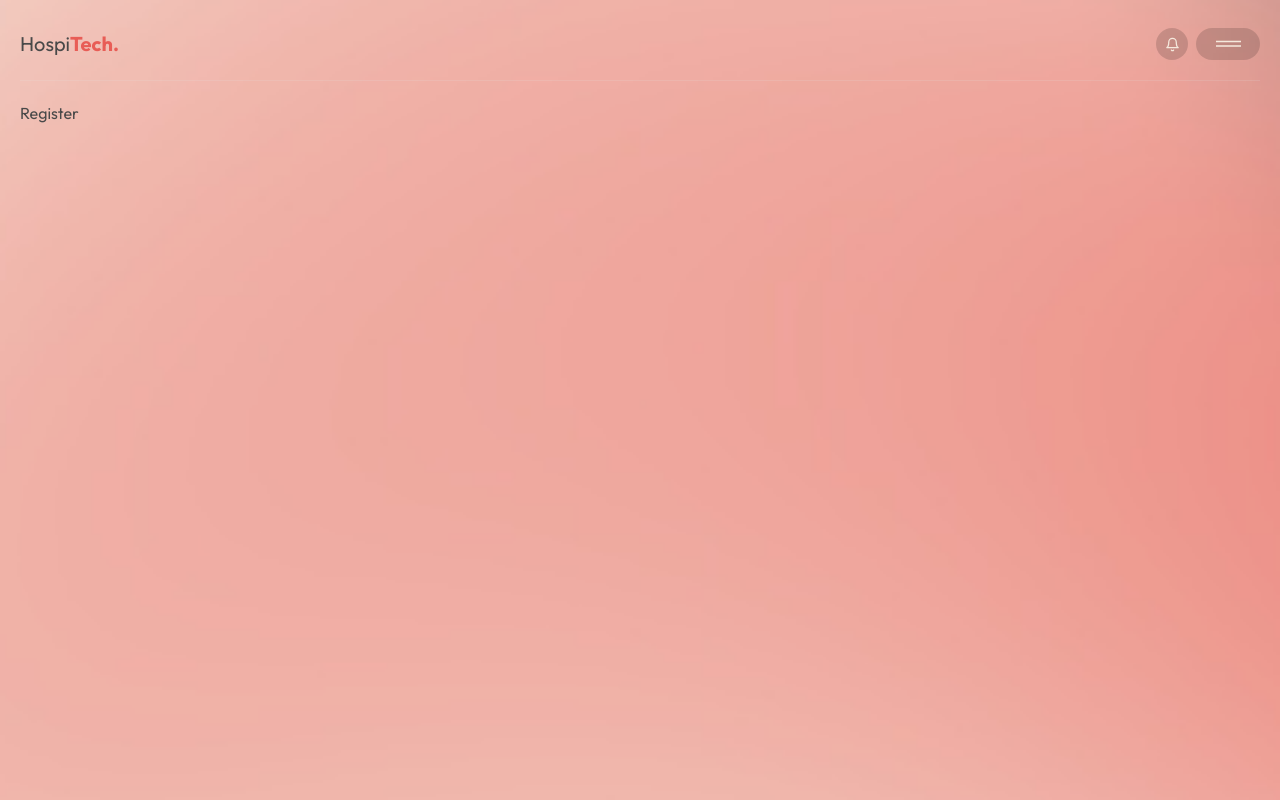
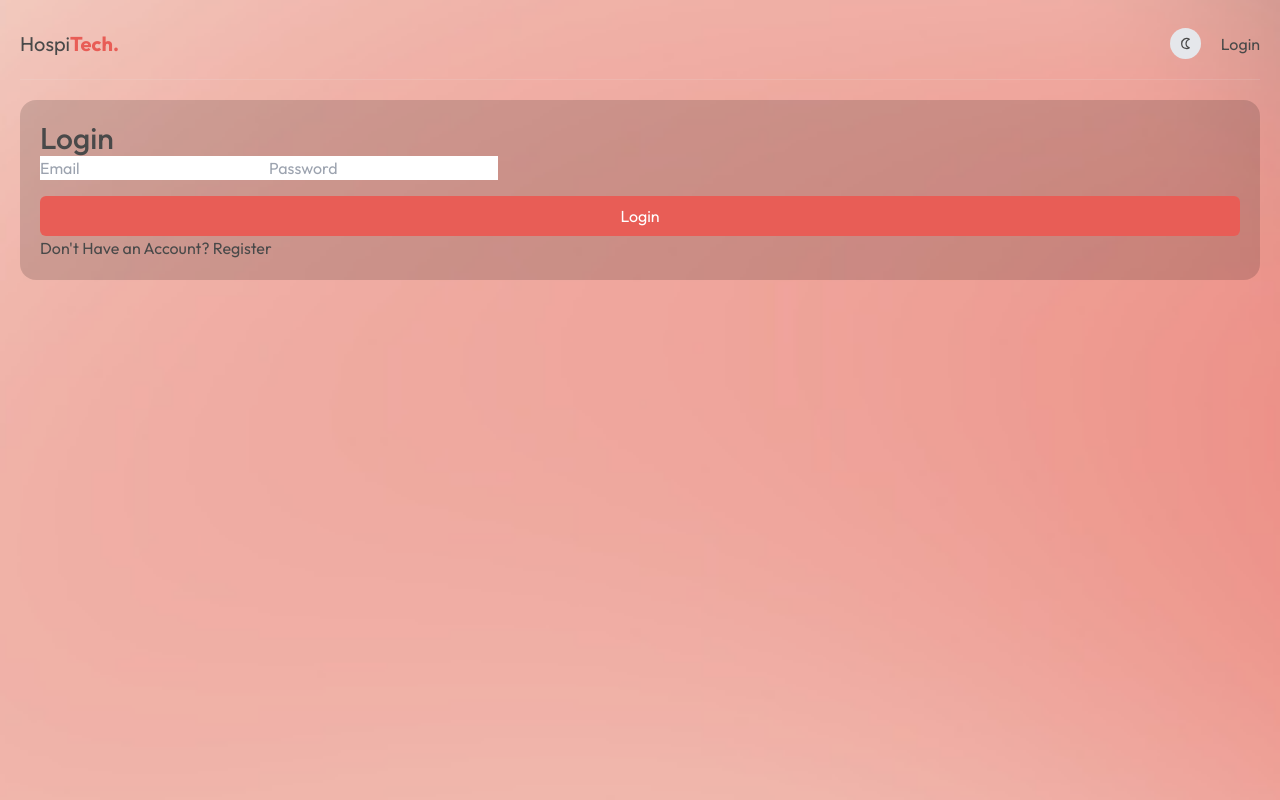
Before and after one commit to tejasbenibagde/hospiTech, a React (Vite) app in the folder client/: page /login in a window 1280 px wide. Built offline with nearby package versions, Linux system fonts and the light colour scheme; no server answers.

Commit message:
Update: Auth State with Login and Signup component

```diff
--- a/client/package.json
+++ b/client/package.json
@@ -11,6 +11,7 @@
   },
   "dependencies": {
     "@reduxjs/toolkit": "^2.2.7",
+    "jwt-decode": "^4.0.0",
     "react": "^18.3.1",
     "react-dom": "^18.3.1",
     "react-icons": "^5.2.1",
--- a/client/src/components/navigation/Navbar.jsx
+++ b/client/src/components/navigation/Navbar.jsx
@@ -4,10 +4,14 @@ import { TfiLineDouble } from "react-icons/tfi";
 import NavMenu from "./NavMenu";
 import { useState } from "react";
 import { Link } from "react-router-dom";
+import { useSelector } from "react-redux";
+import DarkModeToggle from "../DarkModeToggle";
 
 function Nav() {
 
     const [nav, setNav] = useState(false);
+
+    const { token } = useSelector((state) => state.auth)
 
     return (
         <div className="flex flex-col gap-5">
@@ -18,13 +22,21 @@ function Nav() {
                     </Link>
                 </div>
                 <div className="nav-btns flex flex-row gap-2">
+                    {token ? (
+                        <>
                             <Link to={"/notifications"} className="bg-card-bg h-8 w-8 rounded-full flex items-center justify-center">
                                 <FiBell color="#F5E9DD" size={15} />
                             </Link>
                             <button onClick={() => setNav(true)} className="bg-card-bg h-8 w-16 rounded-full flex items-center justify-center cursor-pointer">
-
                                 <TfiLineDouble color="#F5E9DD" size={25} />
                             </button>
+                        </>
+                    ) : (
+                        <div className="flex items-center justify-center gap-5">
+                            <DarkModeToggle />
+                            <Link to={"/login"} className="text">Login</Link>
+                        </div>
+                    )}
                 </div>
             </div>
             {nav && (
--- a/client/src/pages/Auth/Login.jsx
+++ b/client/src/pages/Auth/Login.jsx
@@ -1,11 +1,62 @@
-import React from 'react'
+import { useState } from "react";
+import { Link } from "react-router-dom"
+import { useLoginMutation } from '../../redux/api';
+import { useDispatch } from 'react-redux';
+import { setToken } from "../../redux/features/auth/authSlice";
 
 const Login = () => {
+    const [user, setUser] = useState({ email: "", password: "" });
+    const [login, { isLoading }] = useLoginMutation();
+    const dispatch = useDispatch();
+
+    const handleChange = (e) => {
+        const { name, value } = e.target;
+        setUser({
+            ...user,
+            [name]: value
+        });
+    };
+
+    const handleSubmit = async (e) => {
+        e.preventDefault();
+        try {
+            const res = await login(user).unwrap();
+            dispatch(setToken({ token: res.token }));
+            alert(res.message || "Logged In Successfully");
+        } catch (error) {
+            console.log(error);
+            alert(error.data.errors[0].msg || "Failed to Login. Please try again");
+        }
+    };
+
     return (
-        <div>
-            <h1 className='text'>Register</h1>
+        <div className='card'>
+            <h1 className="text font-[500] text-3xl">Login</h1>
+            {isLoading && <h1>Loading...</h1>}
+            <form onSubmit={handleSubmit}>
+                <input
+                    name="email"
+                    value={user.email}
+                    onChange={handleChange}
+                    type="email"
+                    placeholder="Email"
+                    className="mb-4"
+                />
+                <input
+                    name="password"
+                    value={user.password}
+                    onChange={handleChange}
+                    type="password"
+                    placeholder="Password"
+                    className="mb-4"
+                />
+                <button type="submit" className="w-full bg-primary text-white py-2 rounded-md">
+                    Login
+                </button>
+                <h1>Don't Have an Account? <Link to={"/register"}>Register</Link></h1>
+            </form>
         </div>
-    )
-}
+    );
+};
 
-export default Login
+export default Login;
--- a/client/src/pages/Auth/Register.jsx
+++ b/client/src/pages/Auth/Register.jsx
@@ -1,26 +1,32 @@
 import React, { useState } from 'react';
-import { useRegisterMutation } from '../../redux/api';
-import { useDispatch, useSelector } from 'react-redux';
+import { useRegisterMutation, useLoginMutation } from '../../redux/api';
+import { useDispatch } from 'react-redux';
+import { Link } from 'react-router-dom';
+import { setToken } from "../../redux/features/auth/authSlice";
 
 const Register = () => {
-
   const [user, setUser] = useState({ username: "", email: "", password: "" });
-
   const [register, { isLoading }] = useRegisterMutation();
+  const [login, { isLoading: loginLoading }] = useLoginMutation();
+  const dispatch = useDispatch();
 
   const handleChange = (e) => {
     const { name, value } = e.target;
     setUser({
       ...user,
-      [name]: value
+      [name]: value,
     });
   };
 
   const handleSubmit = async (e) => {
+    e.preventDefault();
     try {
-      e.preventDefault();
-      const res = await register(user).unwrap();
-      alert(res.message || "Doctor Registered Successfully");
+      const registerRes = await register(user).unwrap();
+      if (registerRes) {
+        const loginRes = await login({ email: user.email, password: user.password }).unwrap();
+        dispatch(setToken({ token: loginRes.token }));
+        alert("Registered and logged in successfully");
+      }
     } catch (error) {
       console.log(error);
       alert(error.data.errors[0].msg || "Failed to register. Please try again");
@@ -30,7 +36,7 @@ const Register = () => {
   return (
     <div className='card'>
       <h1 className="text font-[500] text-3xl">Register</h1>
-      {isLoading && <h1>Loading...</h1>}
+      {(isLoading || loginLoading) && <h1>Loading...</h1>}
       <form onSubmit={handleSubmit}>
         <input
           name="username"
@@ -59,6 +65,7 @@ const Register = () => {
         <button type="submit" className="w-full bg-primary text-white py-2 rounded-md">
           Register
         </button>
+        <h1>Already have an account? <Link to={"/login"}>Login</Link></h1>
       </form>
     </div>
   );
--- a/client/src/redux/api/doctorSlice.js
+++ b/client/src/redux/api/doctorSlice.js
@@ -14,6 +14,13 @@ export const doctorApiSlice = apiSlice.injectEndpoints({
         body: data,
       }),
     }),
+    login: builder.mutation({
+      query: (data) => ({
+        method: "POST",
+        url: `${baseURL}/login`,
+        body: data,
+      }),
+    }),
     getPatient: builder.query({
       query: ({ doctorID, patientID }) => ({
         url: `${baseURL}/patients/${doctorID}/${patientID}`,
@@ -22,4 +29,5 @@ export const doctorApiSlice = apiSlice.injectEndpoints({
   }),
 });
 
-export const { useGetPatientQuery, useRegisterMutation } = doctorApiSlice;
+export const { useGetPatientQuery, useLoginMutation, useRegisterMutation } =
+  doctorApiSlice;
--- /dev/null
+++ b/client/src/redux/features/auth/authSlice.js
@@ -0,0 +1,40 @@
+import { createSlice } from "@reduxjs/toolkit";
+import { jwtDecode } from "jwt-decode";
+
+const tokenFromStorage = JSON.parse(localStorage.getItem("token"));
+const userFromStorage = tokenFromStorage ? jwtDecode(tokenFromStorage) : null;
+
+const initialState = {
+  token: tokenFromStorage || null,
+  user: userFromStorage || {
+    _id: null,
+    username: null,
+    email: null,
+    patients: [],
+  },
+};
+
+const authSlice = createSlice({
+  name: "auth",
+  initialState,
+  reducers: {
+    setToken: (state, action) => {
+      const { token } = action.payload;
+      const decodedUser = jwtDecode(token);
+      state.token = token;
+      state.user = decodedUser;
+      localStorage.setItem("token", JSON.stringify(token));
+      localStorage.setItem("user", JSON.stringify(decodedUser));
+    },
+    logout: (state) => {
+      state.token = null;
+      state.user = initialState.user;
+      localStorage.removeItem("token");
+      localStorage.removeItem("user");
+    },
+  },
+});
+
+export const { setToken, logout } = authSlice.actions;
+
+export default authSlice.reducer;
--- a/client/src/redux/store.js
+++ b/client/src/redux/store.js
@@ -1,17 +1,19 @@
 // redux/store.js
-
 import { configureStore } from "@reduxjs/toolkit";
 import { darkModeReducer } from "./features";
 import { apiSlice } from "./api";
 import { setupListeners } from "@reduxjs/toolkit/query";
-
+import authReducer from "./features/auth/authSlice";
 const store = configureStore({
   reducer: {
     [apiSlice.reducerPath]: apiSlice.reducer,
     darkMode: darkModeReducer,
+    auth: authReducer,
   },
   middleware: (getDefaultMiddleware) =>
-    getDefaultMiddleware().concat(apiSlice.middleware),
+    getDefaultMiddleware({
+      serializableCheck: false,
+    }).concat(apiSlice.middleware),
 });
 
 setupListeners(store.dispatch);
```
Also changed, not shown: 1 other file (tests, documents, lock files or other folders). Lines whose indentation alone changed are shown as unchanged.
